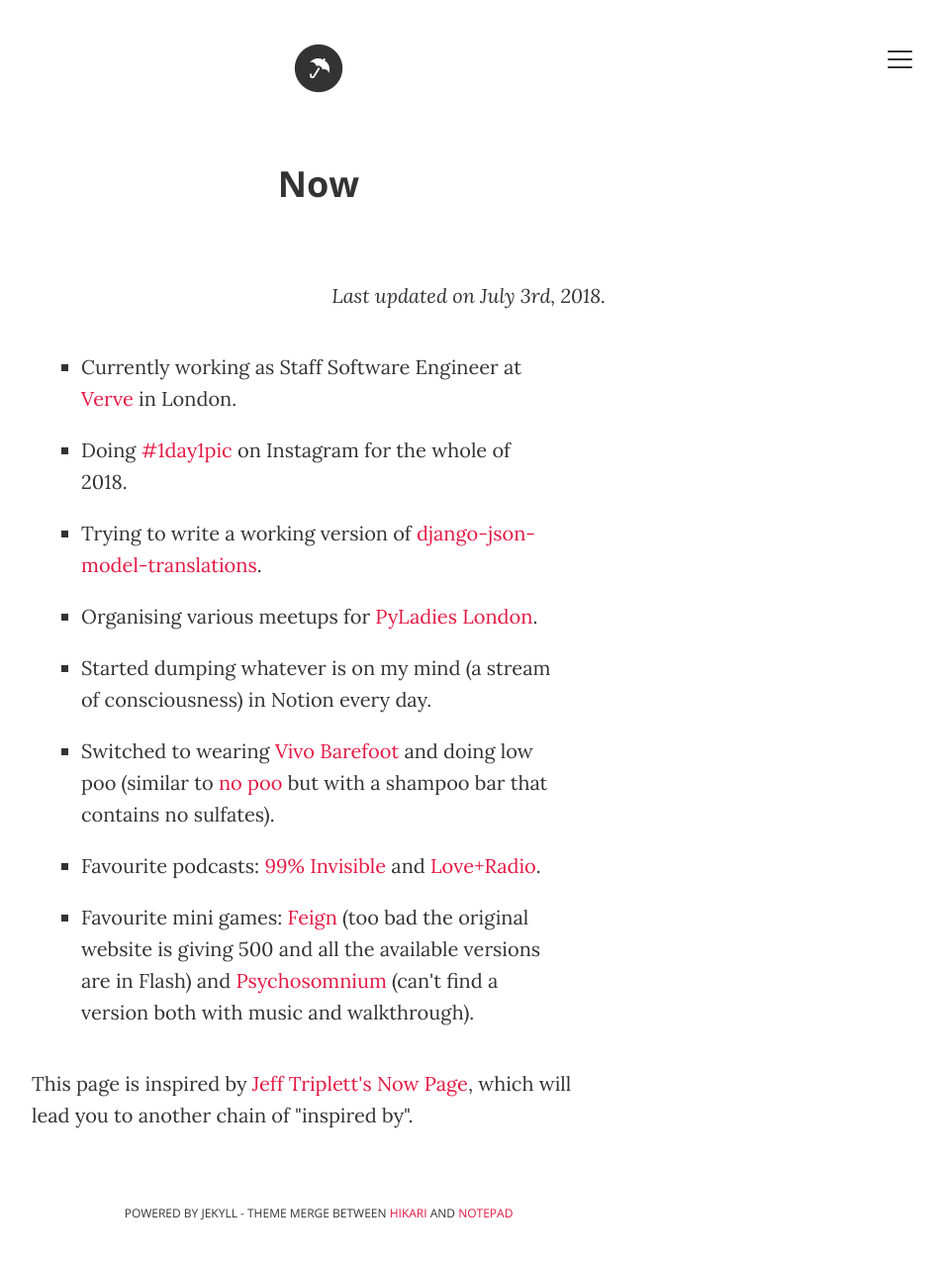
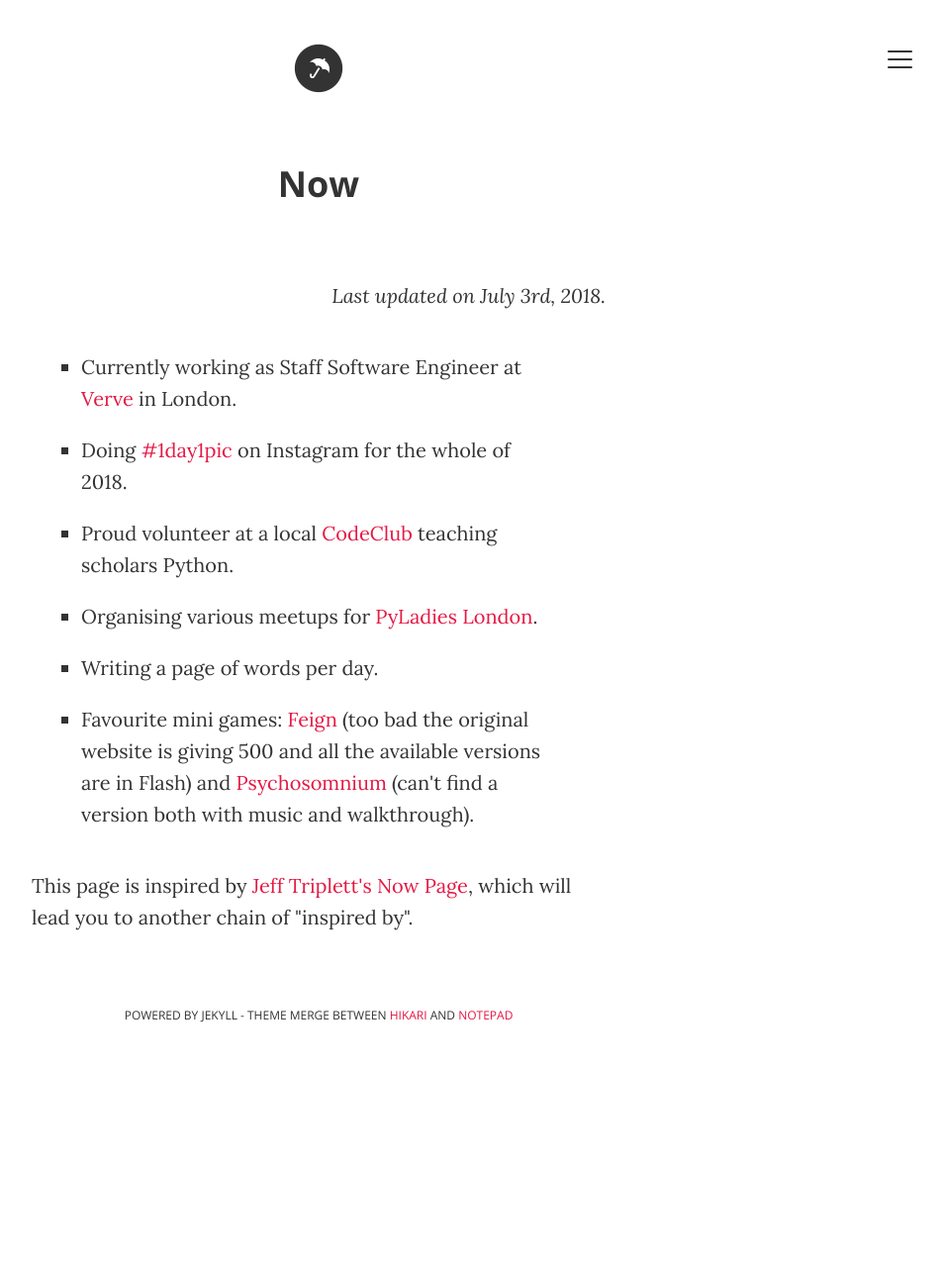
Before and after one commit to ana-balica/ana-balica.github.io, a Jekyll site: the page built from now.html, in a window 1280 px wide. Shown: the whole page at 99% size, without its empty margins (318-1271 px from the left). Built offline with Jekyll 4.4.1, drawn with Linux system fonts in a browser that asks for light colours; comment, search, counter and statistics services are not loaded; after the commit the page ends 1076 px from its top, so only the background shows below that.

Commit message:
Update my now page

```diff
--- a/now.html
+++ b/now.html
@@ -10,11 +10,9 @@ description: "What I'm doing now"
   <ul class="now-list">
       <li>Currently working as Staff Software Engineer at <a href='https://verve.co/' target='_blank'>Verve</a> in London.</li>
       <li>Doing <a href="https://www.instagram.com/ana_ananasova/" target='_blank'>#1day1pic</a> on Instagram for the whole of 2018.</li>
-      <li>Trying to write a working version of <a href="https://github.com/ana-balica/django-json-model-translations" target='_blank'>django-json-model-translations</a>.</li>
+      <li>Proud volunteer at a local <a href="https://www.codeclub.org.uk/">CodeClub</a> teaching scholars Python.</li>
       <li>Organising various meetups for <a href="https://www.meetup.com/PyLadiesLondon/" target='_blank'>PyLadies London</a>.</li>
-      <li>Started dumping whatever is on my mind (a stream of consciousness) in Notion every day.</li>
-      <li>Switched to wearing <a href="https://www.vivobarefoot.com/" target='_blank'>Vivo Barefoot</a> and doing low poo (similar to <a href="https://www.reddit.com/r/NoPoo/" target='_blank'>no poo</a> but with a shampoo bar that contains no sulfates).</li>
-      <li>Favourite podcasts: <a href="http://99percentinvisible.org/" target='_blank'>99% Invisible</a> and <a href="http://loveandradio.org/" target='_blank'>Love+Radio</a>.</li>
+      <li>Writing a page of words per day.</li>
       <li>Favourite mini games: <a href="https://www.youtube.com/watch?v=g6c2mr7TFWA" target='_blank'>Feign</a> (too bad the original website is giving 500 and all the available versions are in Flash) and <a href="https://www.youtube.com/watch?v=Ii3eta1iiSY" target='_blank'>Psychosomnium</a> (can't find a version both with music and walkthrough).</li>
   </ul>
 
```
